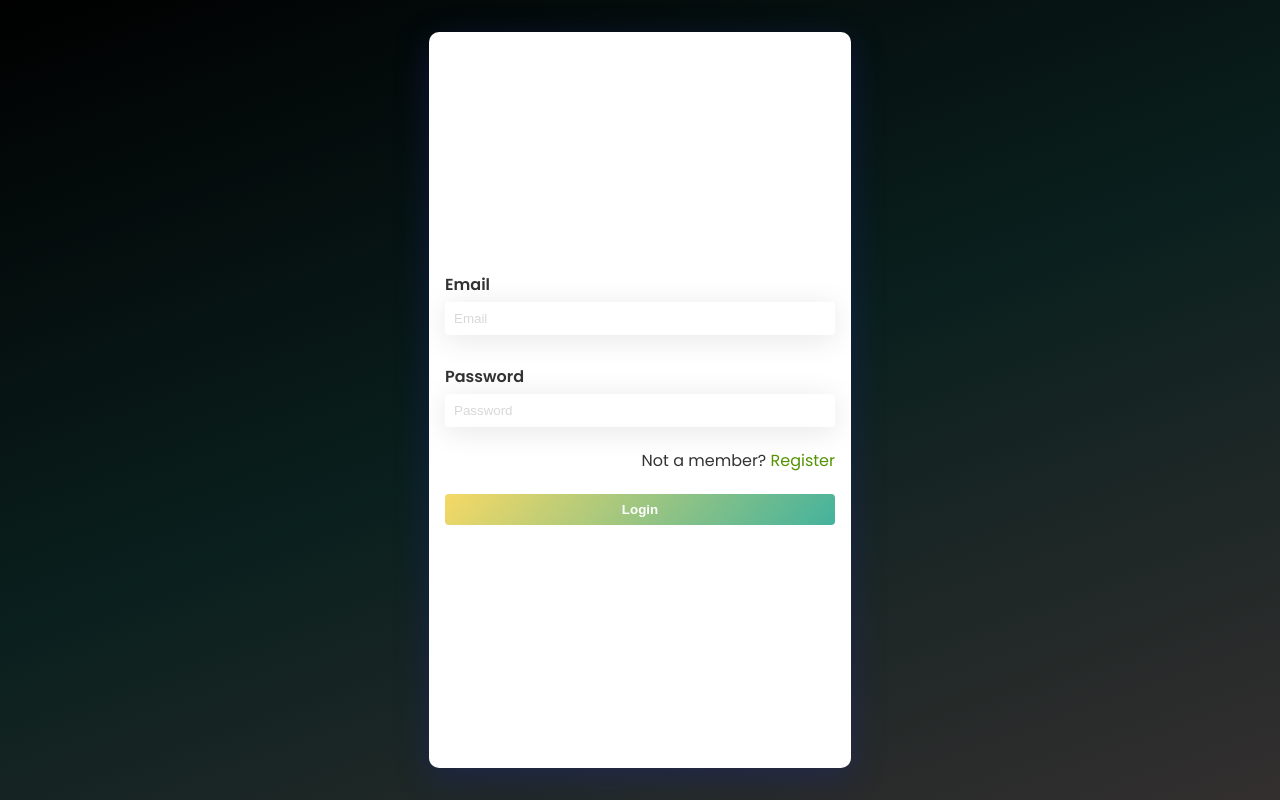
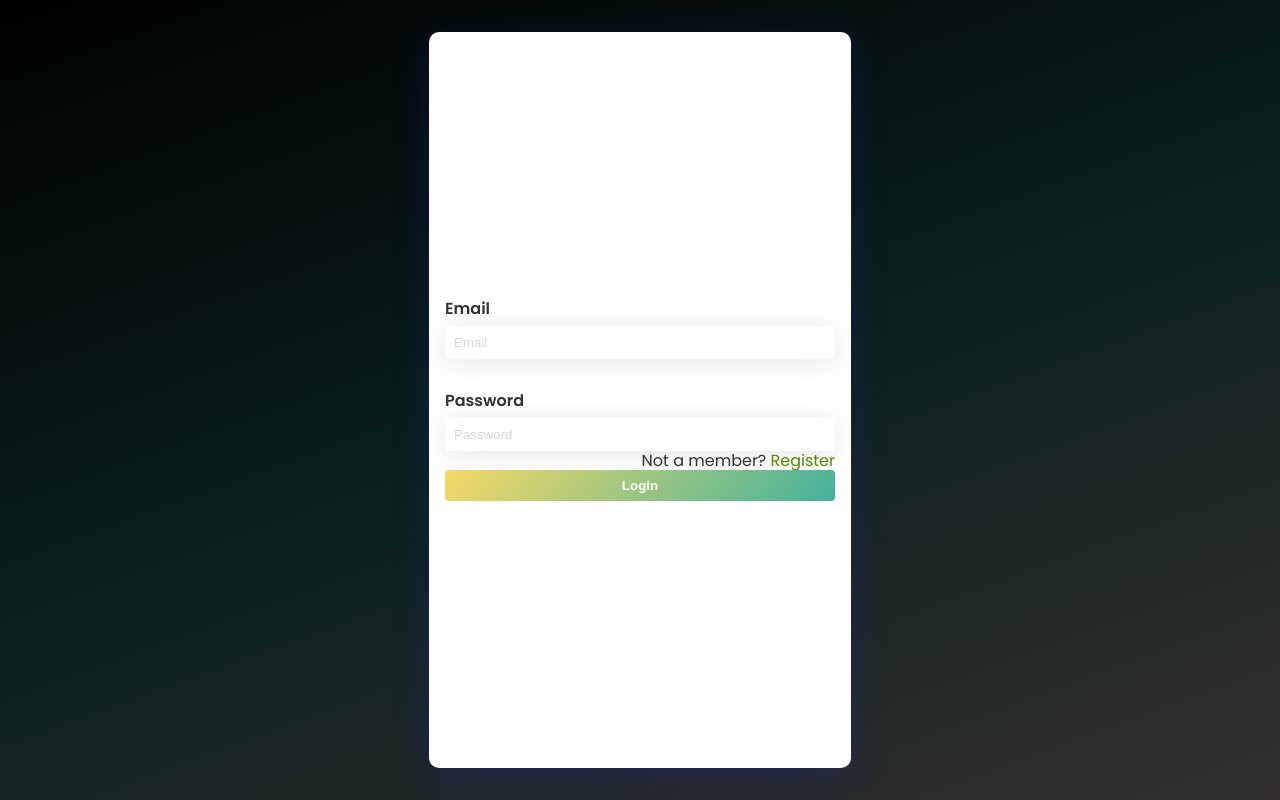
Before and after one commit to calmcomputerclub/multiple-chat, a Next.js app: page /login in a window 1280 px wide. Built offline with nearby package versions, Linux system fonts and the light colour scheme; no server answers.

Commit message:
feat: auth service

```diff
--- /dev/null
+++ b/env.d.ts
@@ -0,0 +1,5 @@
+namespace NodeJS {
+  interface ProcessEnv {
+    readonly NEXT_PUBLIC_FIREBASE_API_KEY: string;
+  }
+}
--- a/package.json
+++ b/package.json
@@ -18,6 +18,8 @@
     "classnames": "^2.3.2",
     "eslint": "8.46.0",
     "eslint-config-next": "13.4.12",
+    "firebase": "^10.1.0",
+    "jotai": "^2.2.3",
     "ky": "^0.33.3",
     "next": "13.4.12",
     "react": "18.2.0",
--- a/src/app/login/page.module.scss
+++ b/src/app/login/page.module.scss
@@ -1,25 +1,7 @@
 .LoginPage {
   display: flex;
-  // align-items: center;
   justify-content: center;
   flex-direction: column;
   height: 100%;
   gap: 24px;
-
-  .InputContainer {
-    display: flex;
-    flex-direction: column;
-    gap: 32px;
-  }
-
-  .Label {
-    display: flex;
-    flex-direction: column;
-    gap: 8px;
-    font-weight: 600;
-  }
-
-  .RegisterText {
-    text-align: right;
-  }
 }
--- a/src/app/login/page.tsx
+++ b/src/app/login/page.tsx
@@ -1,37 +1,10 @@
-"use client";
-import Input from "@/components/Input";
+import AuthService from "@/components/AuthService";
 import styles from "./page.module.scss";
-import Link from "next/link";
-import Button from "@/components/Button";
-import { useRouter } from "next/navigation";
 
 const LoginPage = () => {
-  const router = useRouter();
-  const handleLogin = async () => {
-    router.replace("/");
-  };
   return (
     <div className={styles.LoginPage}>
-      <div className={styles.InputContainer}>
-        <div>
-          <label className={styles.Label}>
-            <span>Email</span>
-            <Input bordered placeholder="Email" />
-          </label>
-        </div>
-        <div>
-          <label className={styles.Label}>
-            <span>Password</span>
-            <Input type="password" bordered placeholder="Password" />
-          </label>
-        </div>
-      </div>
-      <p className={styles.RegisterText}>
-        Not a member? <Link href="/register">Register</Link>
-      </p>
-      <Button onClick={handleLogin} full>
-        Login
-      </Button>
+      <AuthService type="login" />
     </div>
   );
 };
--- /dev/null
+++ b/src/components/AuthService/AuthService.module.scss
@@ -0,0 +1,18 @@
+.AuthService {
+  .InputContainer {
+    display: flex;
+    flex-direction: column;
+    gap: 32px;
+  }
+
+  .Label {
+    display: flex;
+    flex-direction: column;
+    gap: 8px;
+    font-weight: 600;
+  }
+
+  .RegisterText {
+    text-align: right;
+  }
+}
--- /dev/null
+++ b/src/components/AuthService/AuthService.tsx
@@ -0,0 +1,107 @@
+"use client";
+import useLoading from "@/hooks/useLoading";
+import { app } from "@/lib/firebase-app";
+import { createUserWithEmailAndPassword, getAuth, signInWithEmailAndPassword } from "firebase/auth";
+import Link from "next/link";
+import { useState } from "react";
+import Button from "../Button";
+import Input from "../Input";
+import styles from "./AuthService.module.scss";
+
+const auth = getAuth(app);
+
+interface AuthServiceProps {
+  type: "login" | "register";
+}
+
+const AuthService = ({ type }: AuthServiceProps) => {
+  const { loading, startLoading, finishLoading } = useLoading();
+  const [authState, setAuthState] = useState({
+    email: "",
+    password: "",
+    passwordConfirm: "",
+  });
+
+  const register = async () => {
+    const { email, password, passwordConfirm } = authState;
+
+    if (password !== passwordConfirm) {
+      alert("Password and Password Confirm are not the same.");
+    }
+
+    const credential = await createUserWithEmailAndPassword(auth, email, password);
+    console.log(credential);
+  };
+
+  const login = async () => {
+    const credential = await signInWithEmailAndPassword(auth, authState.email, authState.password);
+    console.log(credential);
+  };
+
+  const handleClick = async () => {
+    startLoading();
+    const handler = type === "login" ? login : register;
+    try {
+      await handler();
+    } catch (error) {
+      console.error(error);
+    } finally {
+      finishLoading();
+    }
+  };
+
+  const handleChange = (e: React.ChangeEvent<HTMLInputElement>) => {
+    const name = e.target.name;
+    const value = e.target.value;
+
+    setAuthState((prev) => ({
+      ...prev,
+      [name]: value,
+    }));
+  };
+
+  console.log(authState);
+
+  return (
+    <div className={styles.AuthService}>
+      <div className={styles.InputContainer}>
+        <div>
+          <label className={styles.Label}>
+            <span>Email</span>
+            <Input type="email" onChange={handleChange} name="email" value={authState.email} bordered placeholder="Email" />
+          </label>
+        </div>
+        <div>
+          <label className={styles.Label}>
+            <span>Password</span>
+            <Input onChange={handleChange} name="password" type="password" bordered placeholder="Password" />
+          </label>
+        </div>
+        {type === "register" && (
+          <div>
+            <label className={styles.Label}>
+              <span>Password Confirm</span>
+              <Input onChange={handleChange} name="passwordConfirm" type="password" bordered placeholder="Password Confirm" />
+            </label>
+          </div>
+        )}
+      </div>
+      <p className={styles.RegisterText}>
+        {type === "login" ? (
+          <>
+            Not a member? <Link href="/register">Register</Link>
+          </>
+        ) : (
+          <>
+            Already a member? <Link href="/login">Login</Link>
+          </>
+        )}
+      </p>
+      <Button loading={loading} onClick={handleClick} full>
+        {type === "login" ? "Login" : "Register"}
+      </Button>
+    </div>
+  );
+};
+
+export default AuthService;
--- /dev/null
+++ b/src/components/AuthService/index.ts
@@ -0,0 +1,2 @@
+import AuthService from './AuthService';
+export default AuthService;
--- a/src/components/Button/Button.tsx
+++ b/src/components/Button/Button.tsx
@@ -1,10 +1,10 @@
-import type { ReactNode } from "react";
+import type { ComponentProps, ReactNode } from "react";
 import styles from "./Button.module.scss";
 import cn from "classnames/bind";
 
 const cx = cn.bind(styles);
 
-interface ButtonProps {
+interface ButtonProps extends ComponentProps<"button"> {
   onClick: () => void;
   children: ReactNode;
   full?: boolean;
@@ -12,10 +12,11 @@ interface ButtonProps {
   disabled?: boolean;
 }
 
-const Button = ({ full, children, onClick }: ButtonProps) => {
+const Button = ({ full, children, onClick, loading, disabled, ...props }: ButtonProps) => {
+  const _disabled = loading || disabled;
   return (
-    <button onClick={onClick} className={cx("Button", { full })}>
-      {children}
+    <button disabled={_disabled} onClick={onClick} className={cx("Button", { full })} {...props}>
+      {loading ? "loading" : children}
     </button>
   );
 };
--- a/src/components/Input/Input.module.scss
+++ b/src/components/Input/Input.module.scss
@@ -1,6 +1,7 @@
 .Input {
   flex: 1;
   padding: 4px;
+
   &:focus-within {
   }
 
--- /dev/null
+++ b/src/hooks/useLoading.ts
@@ -0,0 +1,23 @@
+import { useCallback, useState } from "react";
+
+// TODO use atom
+
+const useLoading = (initValue = false) => {
+  const [loading, setLoading] = useState(initValue);
+
+  const startLoading = useCallback(() => {
+    setLoading(true);
+  }, []);
+
+  const finishLoading = useCallback(() => {
+    setLoading(false);
+  }, []);
+
+  return {
+    loading,
+    startLoading,
+    finishLoading,
+  };
+};
+
+export default useLoading;
--- /dev/null
+++ b/src/lib/firebase-app.ts
@@ -0,0 +1,14 @@
+// Import the functions you need from the SDKs you need
+import { initializeApp } from "firebase/app";
+
+// Your web app's Firebase configuration
+const firebaseConfig = {
+  apiKey: process.env.NEXT_PUBLIC_FIREBASE_API_KEY,
+  authDomain: "multiple-chat-54d90.firebaseapp.com",
+  projectId: "multiple-chat-54d90",
+  storageBucket: "multiple-chat-54d90.appspot.com",
+  messagingSenderId: "568169434698",
+  appId: "1:568169434698:web:896a4855b99cae660fa0b3",
+};
+
+export const app = initializeApp(firebaseConfig);
```
Also changed, not shown: src/app/register/page.tsx (+7 -1 lines), 1 other file (tests, documents, lock files or other folders).
